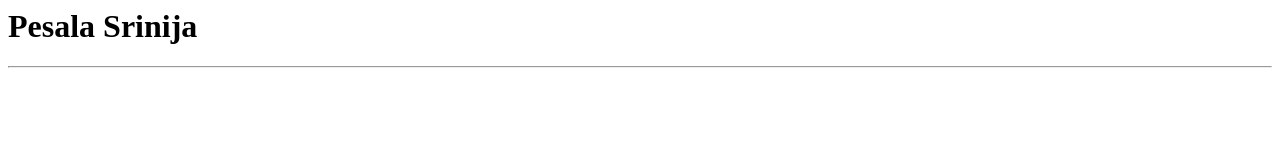
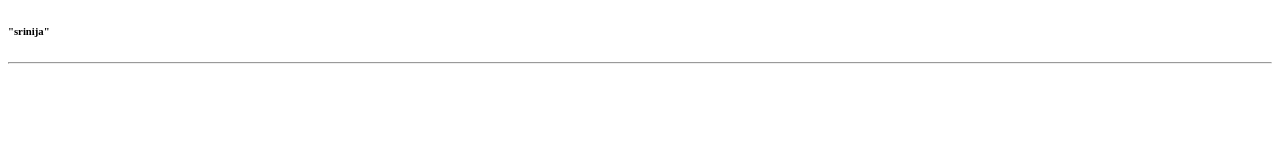
Before and after one commit to sijjuP/sijjuP.github.io, a plain HTML site: page resume.html in a window 1280 px wide. Drawn offline with Linux system fonts and the light colour scheme.

Commit message:
basic resume

```diff
--- a/resume.html
+++ b/resume.html
@@ -1,5 +1,13 @@
+<!DOCTYPE html>
+<html lang="en">
+<head>
+    <meta charset="UTF-8">
+    <meta name="viewport" content="width=device-width, initial-scale=1.0">
+    <title>Document</title>
+    <h6>"srinija"</h6>
+    <hr>
 </head>
 <body>
-	<h1>Pesala Srinija</h1>
-	<hr>
+
 </body>
+</html>
```
